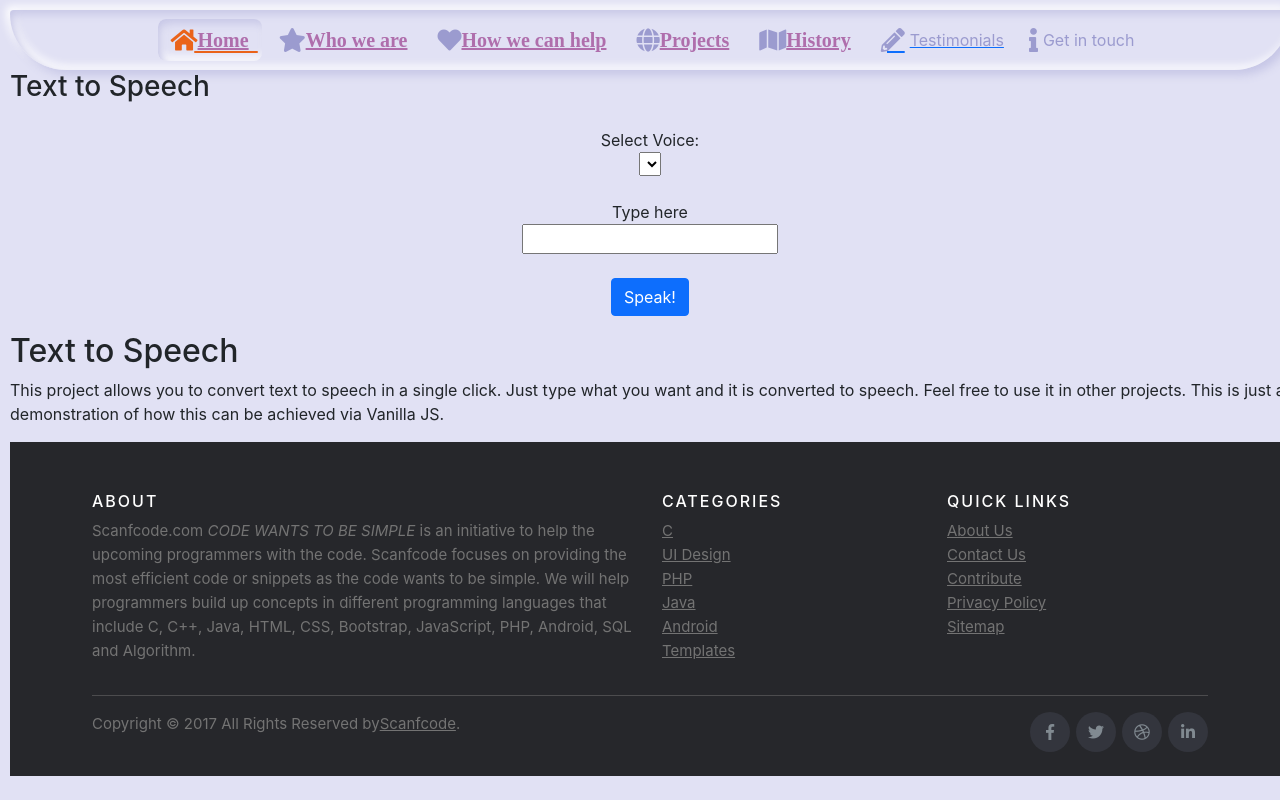
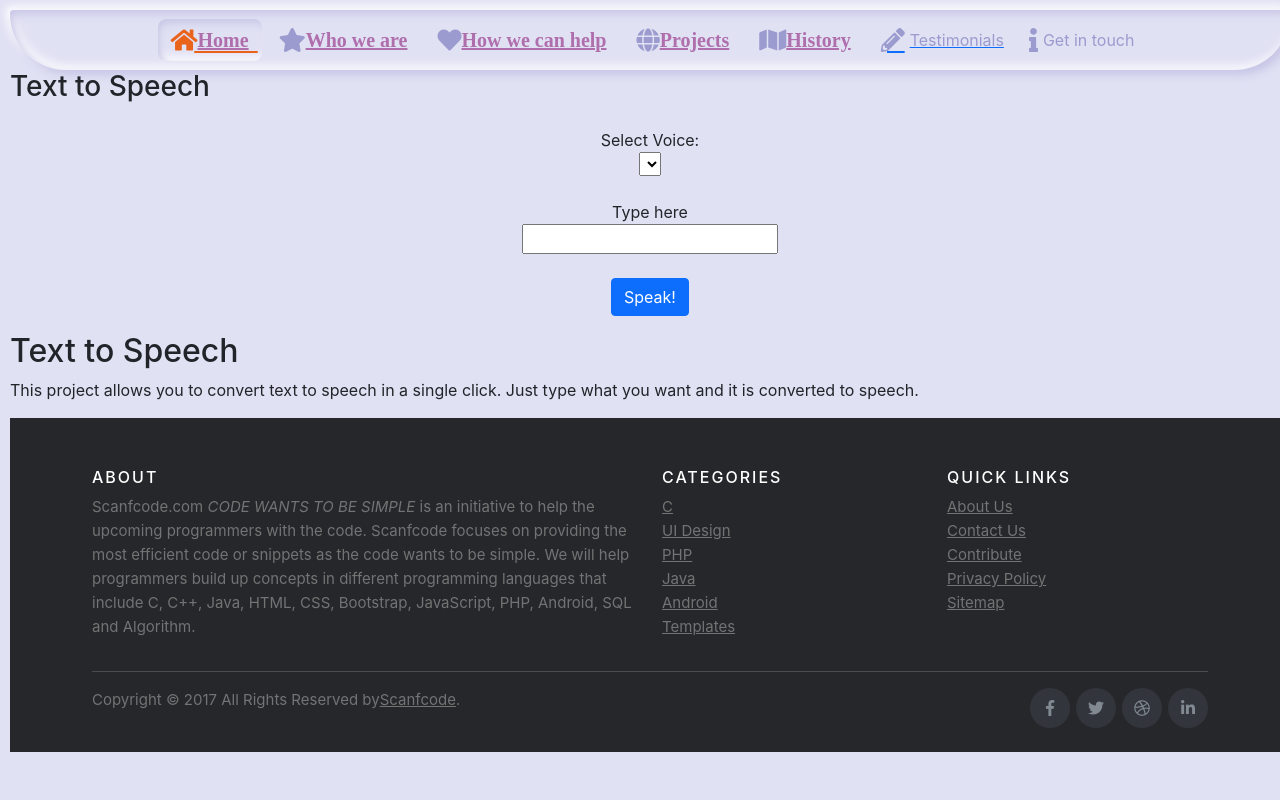
Before and after one commit to deieva/project-10.11.2021, a React (Create React App) app: page /projects in a window 1280 px wide. Built offline with nearby package versions, Linux system fonts and the light colour scheme; a small style sheet from the web is missing.

Commit message:
Update Projects.js

```diff
--- a/src/Views/Projects.js
+++ b/src/Views/Projects.js
@@ -20,7 +20,7 @@ function Projects() {
                             </div>
                             <div class="font-description">
                                 <h2 class="font--robotoslab">Text<span class="font--roboto"> to Speech</span></h2>
-                                <p class="font--roboto">This project allows you to convert text to speech in a single click. Just type what you want and it is converted to speech. Feel free to use it in other projects. This is just a demonstration of how this can be achieved via Vanilla JS.</p>
+                                <p class="font--roboto">This project allows you to convert text to speech in a single click. Just type what you want and it is converted to speech.</p>
                             </div>
                             </div>
                     </div>
```
